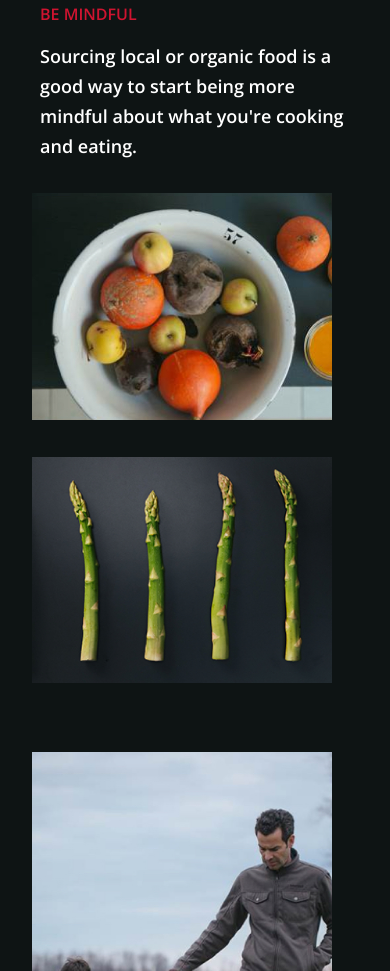
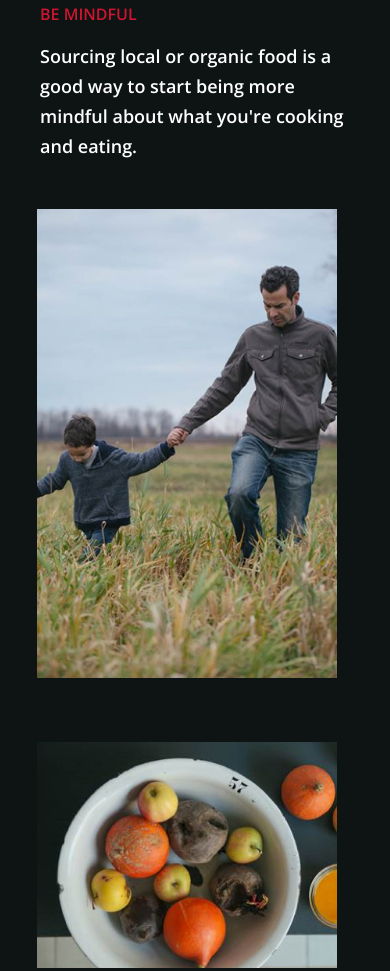
Before and after one commit to simonphillip/orchard-test, a plain HTML site: page index.html in a window 390 px wide. Shown: the part 713-1684 px from the top of the page. Drawn offline with nearby package versions, Linux system fonts and the light colour scheme.

Commit message:
minor change to gallery responsiveness at 1000-1200px

```diff
--- a/index.html
+++ b/index.html
@@ -15,6 +15,7 @@
   </head>
   <body class="wrap">
     <section class="flex">
+      <div class="flex-images">
         <div class="flex-child-image img-container">
           <img
             src="./images/main/man-and-kid.jpg"
@@ -38,7 +39,7 @@
             />
           </div>
         </div>
-
+      </div>
       <div class="flex-child-text">
         <div>
           <h3>Answer Your Body's Needs</h3>
@@ -121,7 +122,6 @@
             >Read More</a
           >
         </div>
-
       </div>
     </section>
 
--- a/styles/_responsive.scss
+++ b/styles/_responsive.scss
@@ -4,6 +4,10 @@
   .flex {
     flex-direction: column-reverse;
     padding: 4rem;
+  }
+
+  .flex-images {
+    align-items: center;
   }
 
   .flex-child-image {
@@ -29,6 +33,10 @@
   .cards {
     margin: 0 3rem;
     justify-content: center;
+  }
+  .flex-images {
+    flex-direction: column;
+    max-width: 350px;
   }
 }
 
--- a/styles/styles.scss
+++ b/styles/styles.scss
@@ -89,6 +89,7 @@ section {
 
 .flex {
   display: flex;
+  flex-basis: 100%;
 }
 
 .flex-child-image {
@@ -96,7 +97,10 @@ section {
   flex-direction: column;
   justify-content: space-between;
   margin: 0.5rem;
-  max-width: 400px;
+}
+
+.flex-images {
+  display: flex;
 }
 
 .flex-child-text {
@@ -112,4 +116,5 @@ section {
   height: 1px;
   width: 100%;
   background-color: $colour-white;
+  max-width: 400px;
 }
```
Also changed, not shown: styles/styles.css, 1 other file. Lines whose indentation alone changed are shown as unchanged.
